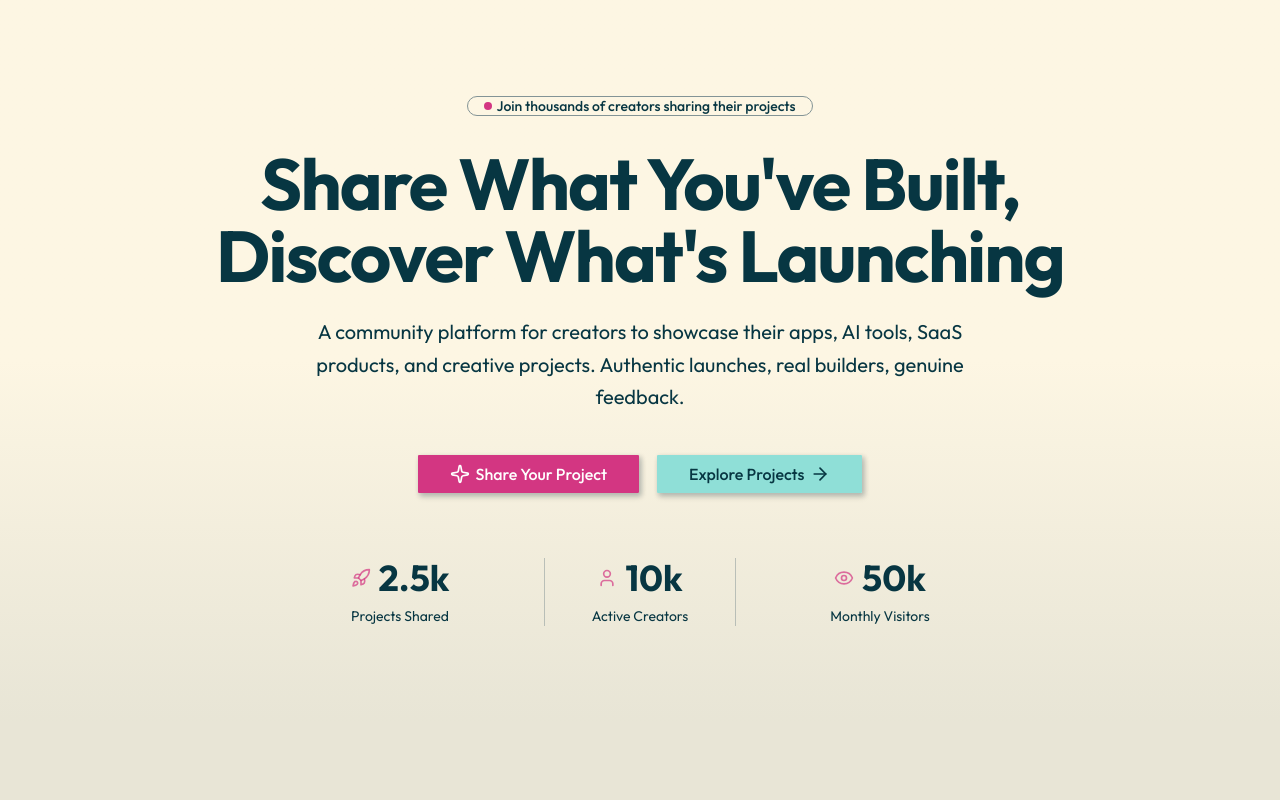
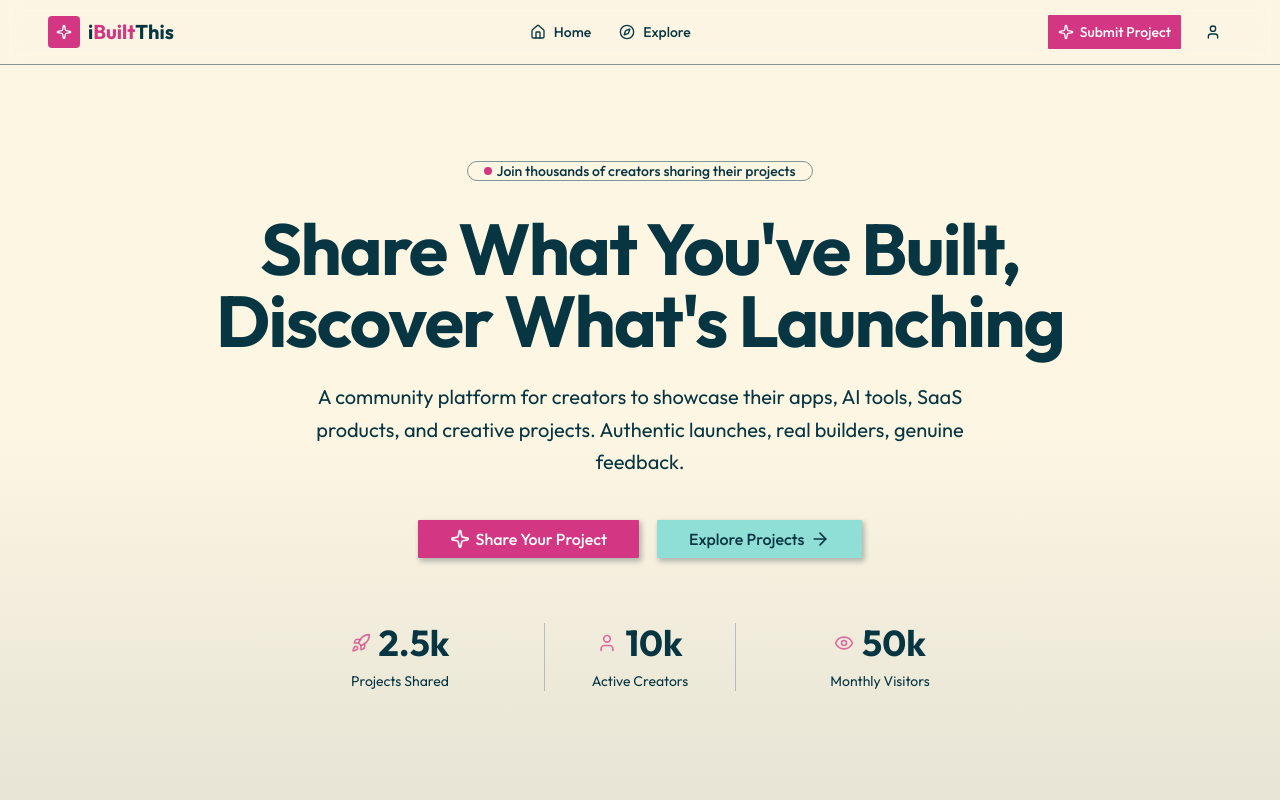
Before and after one commit to ARJ99/ShowcaseApps, a Next.js app: page / in a window 1280 px wide. Shown: the top 800 px of the page. Built offline with nearby package versions, Linux system fonts and the light colour scheme.

Commit message:
Feat: Header Section

```diff
--- a/app/layout.tsx
+++ b/app/layout.tsx
@@ -1,6 +1,8 @@
 import type { Metadata } from "next";
 import { Outfit } from "next/font/google";
 import "./globals.css";
+import Footer from "@/components/common/footer";
+import Header from "@/components/common/header";
 
 const outfit = Outfit({ subsets: ["latin"] });
 
@@ -17,7 +19,9 @@
   return (
     <html lang="en">
       <body className={`${outfit.className} antialiased`}>
+        <Header/>
         {children}
+        <Footer/>
       </body>
     </html>
   );
--- a/app/page.tsx
+++ b/app/page.tsx
@@ -1,4 +1,4 @@
-import Footer from "@/components/common/footer";
+
 import FeaturedProducts from "@/components/landing-page/featured-products";
 import HeroSection from "@/components/landing-page/hero-section";
 import RecentlyLaunchedProducts from "@/components/landing-page/recently-launched-products";
@@ -10,7 +10,6 @@
       <HeroSection/>
       <FeaturedProducts/>
       <RecentlyLaunchedProducts/>
-      <Footer/>
     </div>
   );
 }
--- /dev/null
+++ b/components/common/header.tsx
@@ -0,0 +1,67 @@
+import { CompassIcon, Home, SparkleIcon, UserIcon } from "lucide-react"
+import Link from "next/link"
+import { Button } from "../ui/button";
+
+
+const Logo = () => {
+    return (
+        <Link href="/" className="flex items-center gap-2 group">
+            <div className="flex items-center justify-center size-8 rounded-lg bg-primary ">
+                <SparkleIcon className="size-4 text-primary-foreground" />
+            </div>
+            <span className="text-xl font-bold">
+                i<span className="text-primary">Built</span>This
+            </span>
+        </Link>
+    );
+};
+
+export default function Header() {
+
+    const isSignedIn = true;
+
+    return (
+        <header className="sticky top-0 z-50 border-b bg-background/95 backdrop-blur supports-backdrop-filter:bg-background/60">
+            <div className="wrapper px-12">
+                <div className="flex h-16 items-center justify-between">
+                    <Logo />
+                    <nav className="flex items-center gap-1">
+                        <Link href="/" className="flex items-center gap-2 px-3 py-2 text-sm font-medium text-muted-foreground hover:text-foreground transition-colors hover:bg-muted/50">
+                            <Home className="size-4" />
+                            <span>Home</span>
+                        </Link>
+                        <Link href="/explore" className="flex items-center gap-2 px-3 py-2 text-sm font-medium text-muted-foreground hover:text-foreground transition-colors hover:bg-muted/50">
+                            <CompassIcon className="size-4" />
+                            <span>Explore</span>
+                        </Link>
+
+
+                    </nav>
+
+                    <div className=" flex items-center gap-3">
+                        {isSignedIn ? (
+                            <>
+                                <Button asChild>
+                                    <Link href="/submit">
+                                        <SparkleIcon className="size-4" />
+                                        Submit Project
+                                    </Link>
+                                </Button>
+                                {/* Clerk User */}
+                                <Button variant="ghost" className="rounded-2xl">
+                                    <UserIcon className="size-4"/>
+                                </Button>
+                            </>
+                        ) : (
+                            <>
+                                <Button variant="ghost">Sign In</Button>
+                                <Button> Sign Up</Button>
+                            </>
+                        )}
+                    </div>
+                </div>
+            </div>
+
+        </header>
+    )
+}
```
